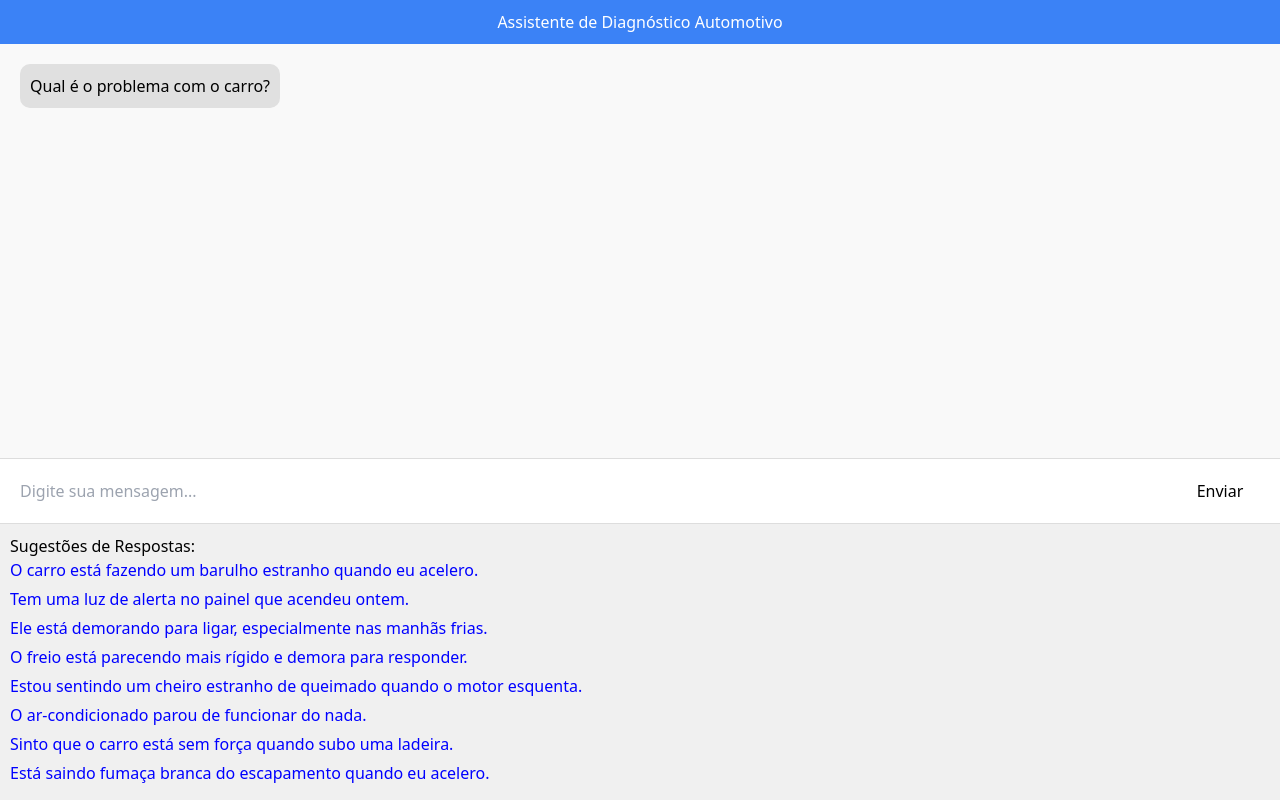
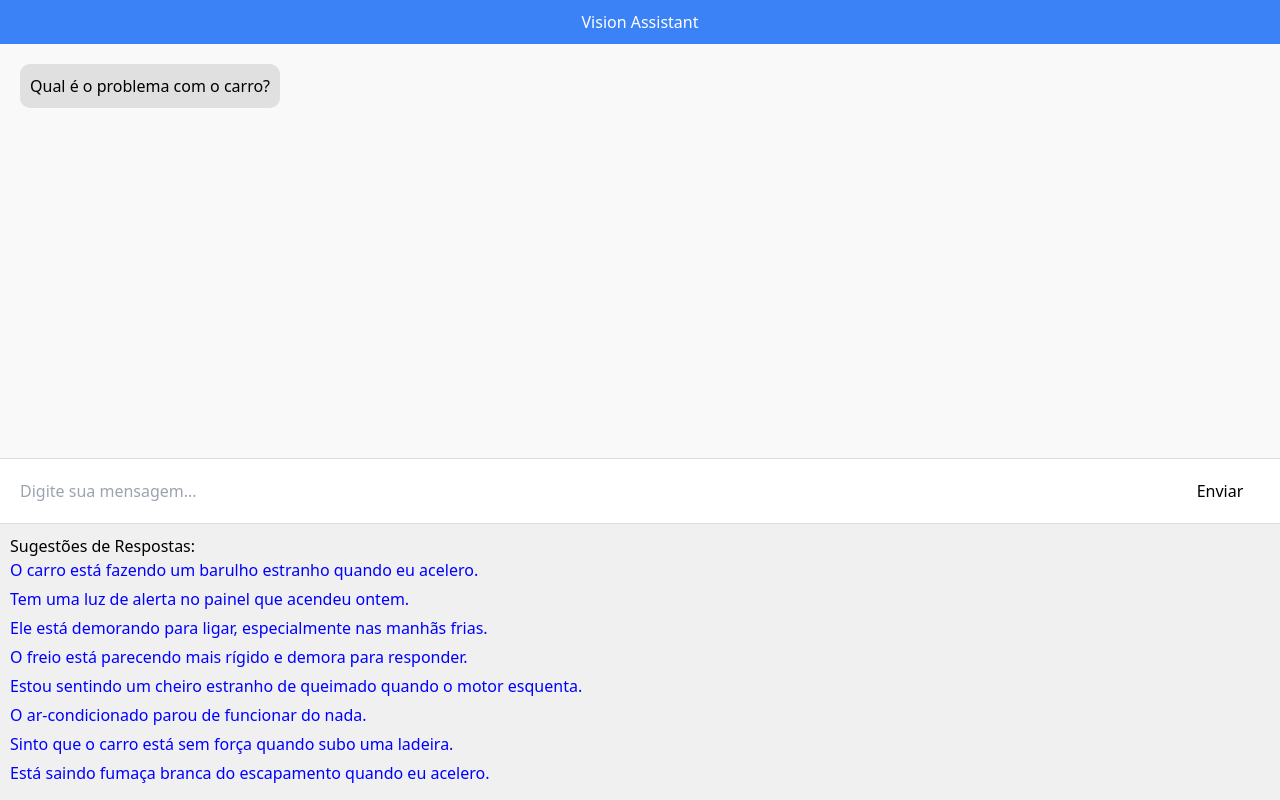
Before and after one commit to ThomasRodri/final, a Next.js app: page /Botpage in a window 1280 px wide. Built offline with nearby package versions, Linux system fonts and the light colour scheme.

Commit message:
ajustes no nome do bot

```diff
--- a/src/app/components/Bot.tsx
+++ b/src/app/components/Bot.tsx
@@ -110,7 +110,7 @@ const Bot = () => {
   return (
     <div style={{ display: 'flex', flexDirection: 'column', height: '100vh' }}>
       <h1 style={{ textAlign: 'center', padding: '10px', margin: 0, backgroundColor: '#3B82F6', color: '#fff' }}>
-        Assistente de Diagnóstico Automotivo
+        Vision Assistant
       </h1>
 
       <div style={{ flex: 1, overflowY: 'auto', padding: '20px', backgroundColor: '#f9f9f9' }}>
```
